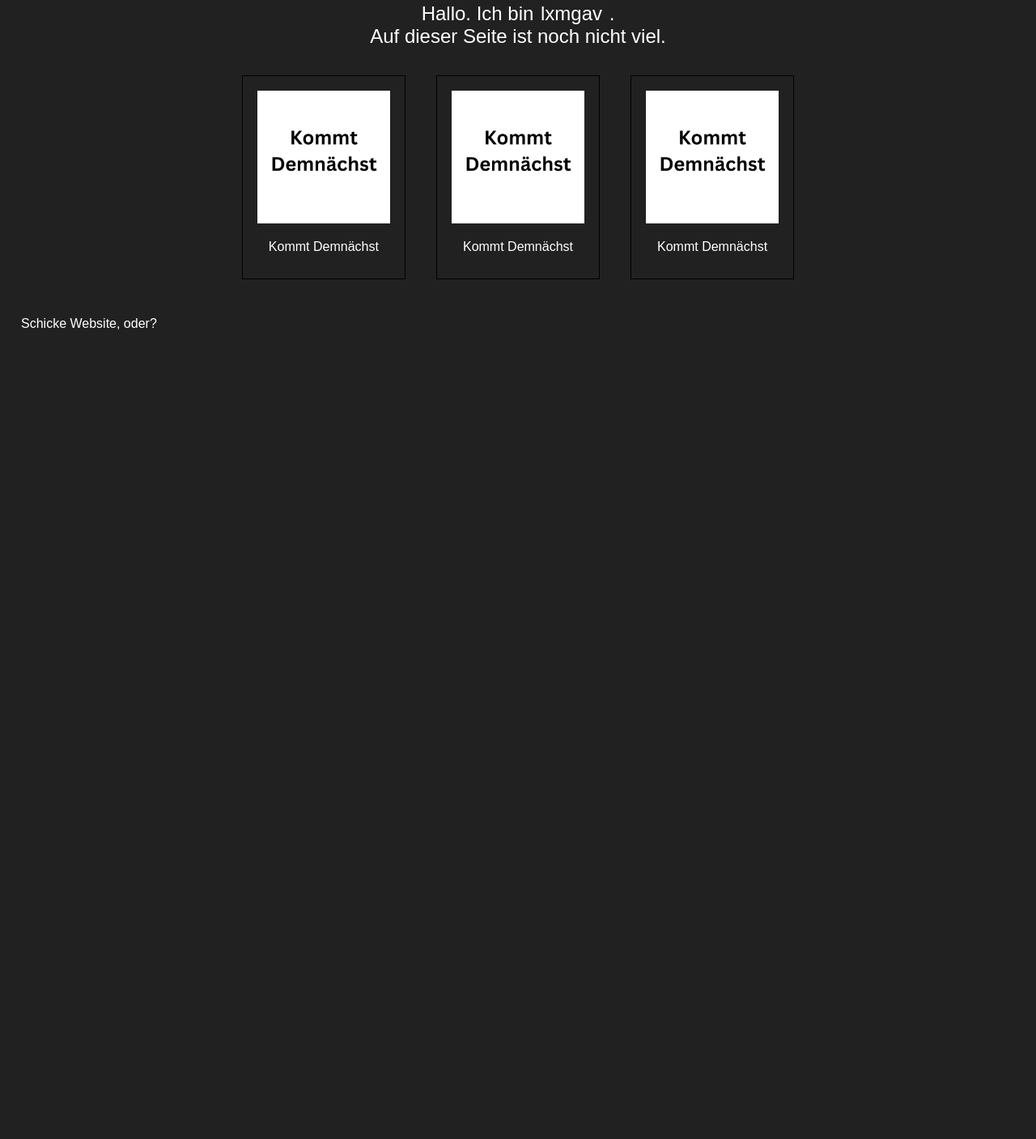
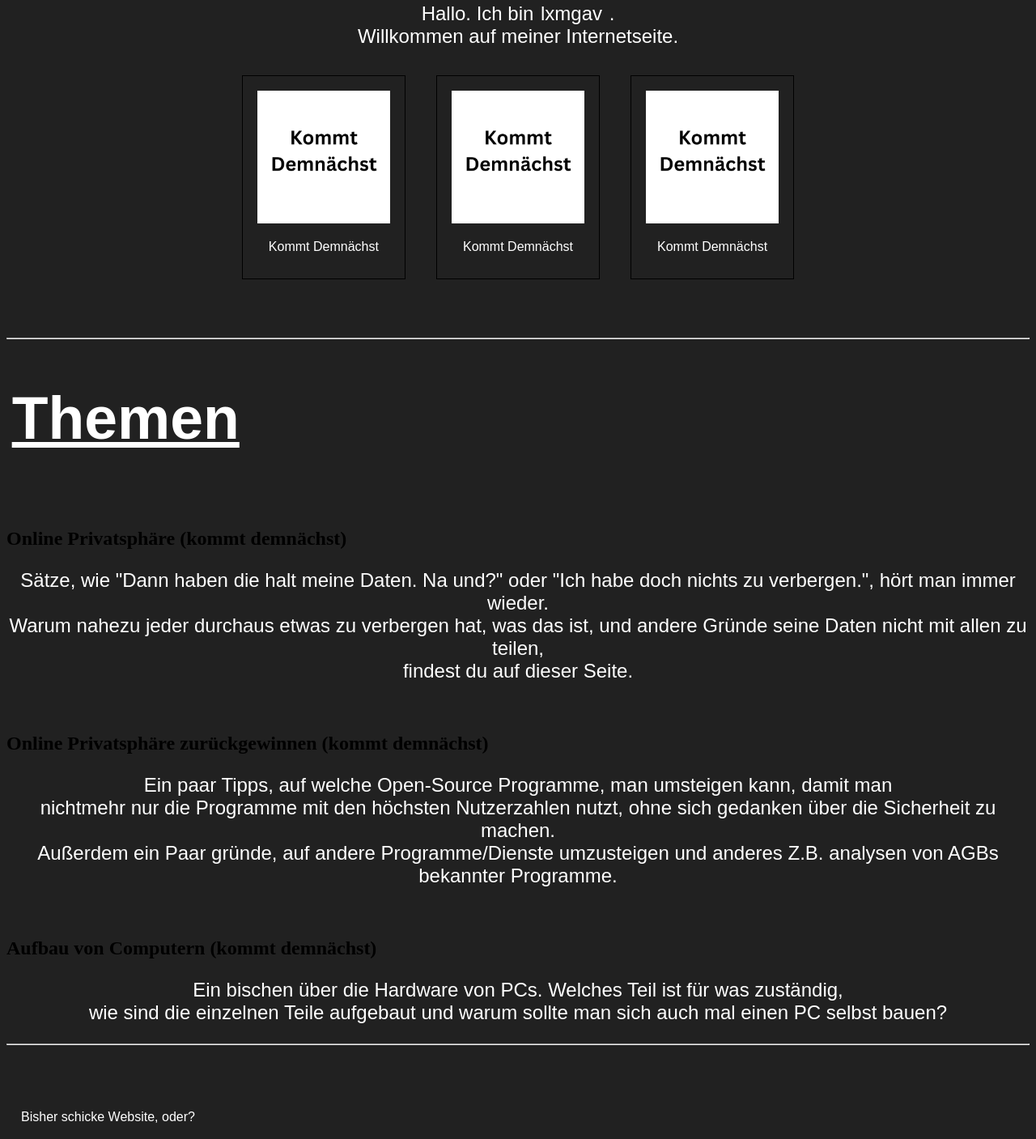
Before and after one commit to DasIstTobias/DasIstTobias.github.io, a plain HTML site: page index.html in a window 1280 px wide. Shown: the part 629-2036 px from the top of the page at 81% size. Before the commit the page ends 1056 px from the top, so only its background shows below. Drawn offline with Linux system fonts and the light colour scheme.

Commit message:
Update index.html

```diff
--- a/index.html
+++ b/index.html
@@ -3,8 +3,8 @@
 <head>
   <link href="style/style.css" rel="stylesheet">
   <script type="text/javascript" src="javascript/unkenntlich_machen.js"></script>
+  <meta charset="UTF-8">
   <link rel="icon" type="image/png" href="images/favicon.png">
-  <meta charset="UTF-8">
   <title>Tobias | Startseite</title>
 </head>
 <body>
@@ -15,9 +15,12 @@
     </nav>
   </header>
   <main>
-    <p>Hallo. Ich bin <span style="display: inline-block;" id="un­kenntlich">------</span> . <br> Auf dieser Seite ist noch nicht viel.</p>
+
+    <p>Hallo. Ich bin <span style="display: inline-block;" id="un­kenntlich">------</span> . <br> Willkommen auf meiner Internetseite.</p>
+
     <br>
     <br>
+
     <div class="menu">
       <br>
       <div class="bild-box">
@@ -40,12 +43,45 @@
       </div>
       <br>
     </div>
+
+    <br><br><br><br><br>
+    <hr>
+
+    <h1>Themen</h1>
+    <br>
+
+    <h2>Online Privatsphäre (kommt demnächst)</h2>
+    <p>
+      Sätze, wie "Dann haben die halt meine Daten. Na und?" oder "Ich habe doch nichts zu verbergen.",
+      hört man immer wieder. <br>
+      Warum nahezu jeder durchaus etwas zu verbergen hat, was das ist, und andere Gründe seine Daten nicht mit allen zu teilen, <br>
+      findest du auf dieser Seite.
+    </p>
+
+    <br>
+
+    <h2>Online Privatsphäre zurückgewinnen (kommt demnächst)</h2>
+    <p>
+      Ein paar Tipps, auf welche Open-Source Programme, man umsteigen kann, damit man <br>
+      nichtmehr nur die Programme mit den höchsten Nutzerzahlen nutzt, ohne sich gedanken über die Sicherheit zu machen. <br>
+      Außerdem ein Paar gründe, auf andere Programme/Dienste umzusteigen und anderes Z.B. ana­ly­sen von AGBs bekannter Programme.
+    </p>
+
+    <br>
+
+    <h2>Aufbau von Computern (kommt demnächst)</h2>
+    <p>
+      Ein bischen über die Hardware von PCs. Welches Teil ist für was zuständig, <br>
+      wie sind die einzelnen Teile aufgebaut und warum sollte man sich auch mal einen PC selbst bauen?
+    </p>
+
+    <hr>
     <br>
     <br>
     <footer>
         <br>
           <div>
-            Schicke Website, oder?
+            Bisher schicke Website, oder?
           </div>
     </footer>
   </main>
```
